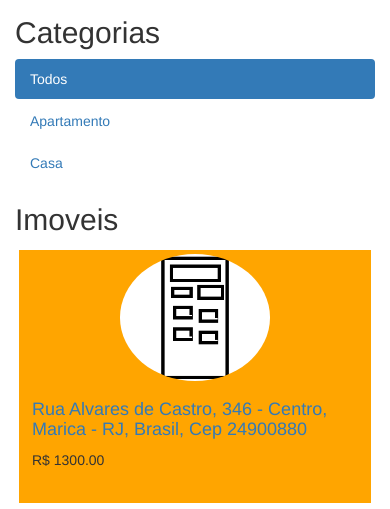
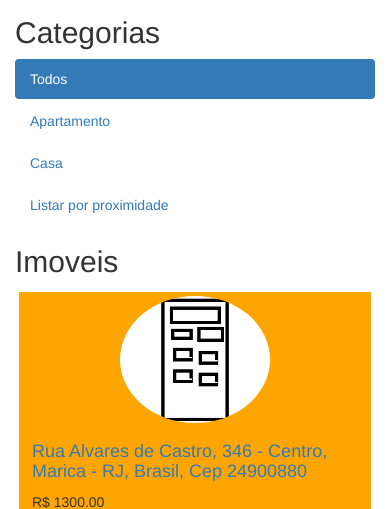
Before and after one commit to jcAxe/aluguelImoveisWeb, a Django app: page /aluguel/ in a window 390 px wide. Shown: the part 54-563 px from the top of the page. Run offline with Django 3.2, Linux system fonts and the light colour scheme; data comes from the database, SQL or seed files in the repository; some libraries are stand-ins or nearby versions.

Commit message:
Coloca aba  para localizacao por proximidade

```diff
--- /dev/null
+++ b/aluguelimoveis/veAluguelImoveis/projectAluguel/aluguel/forms.py
@@ -0,0 +1,5 @@
+from django import forms
+
+class ContactForm(forms.Form):
+    latitude = forms.CharField(required=True)
+    longitude = forms.CharField(required=True)
--- a/aluguelimoveis/veAluguelImoveis/projectAluguel/aluguel/templates/aluguel/imovel/lista.html
+++ b/aluguelimoveis/veAluguelImoveis/projectAluguel/aluguel/templates/aluguel/imovel/lista.html
@@ -17,7 +17,7 @@
                     <div class="col-sm-3">
                         <h2>Categorias</h2>
                         <ul class="nav nav-pills nav-stacked">
-                            <li {% if not categoria %}class="active"{% endif %}>
+                            <li {% if not categoria %}{% if not proximidade %}class="active"{% endif %}{% endif %}>
                                 <a href="{% url 'aluguel:lista_imoveis' %}">Todos</a>
                             </li>
                             {% for c in categorias %}
@@ -25,13 +25,17 @@
                                     <a href="{{ c.get_absolute_path }}">{{ c.nome }}</a>
                                 </li>
                             {% endfor %}
+                             <li {% if proximidade %}class="active"{% endif %}>
+                                    <a href="{% url 'aluguel:lista_proximidade' %}">Listar por proximidade</a>
+                             </li>
 
                         </ul>
                     </div>
 
                     <div class="col-sm-9">
-                        <h2>{% if not categoria %}Imoveis{% else %}{{ categoria.nome }}{% endif %}</h2>
+                        <h2>{% if not categoria %}{% if not proximidade %}Imoveis{% else %}Proximidade{% endif %}{% else %}{{ categoria.nome }}{% endif %}</h2>
                         <div class="row">
+                            {% if not proximidade %}
                             {% for imovel in imoveis %}
                                 <div class="col-md-4 col-sm-6">
                                     <div class="thumbnail">
@@ -48,6 +52,19 @@
                                     </div>
                                 </div>
                             {% endfor %}
+                            {% else %}
+                                <div class="col-md-4 col-sm-6">
+                                    <div class="thumbnail">
+                                        <form action="/latitude/" method="post">
+                                            {% csrf_token %}
+                                            {{ form }}
+                                            <input type="submit" value="Submit" />
+                                        </form>
+
+                                    </div>
+                                </div>
+
+                            {% endif %}
                         </div>
 
 
--- a/aluguelimoveis/veAluguelImoveis/projectAluguel/aluguel/urls.py
+++ b/aluguelimoveis/veAluguelImoveis/projectAluguel/aluguel/urls.py
@@ -7,7 +7,8 @@ urlpatterns = [
 
 
     url(r'^$', views.lista_imoveis, name='lista_imoveis'),
-
+    url(r'^buscaproximidade/$', views.lista_proximidade, name='lista_proximidade'),
+    url(r'^buscaproximidade/(?P<latitude>[-\w]+)/(?P<longitude>[-\w]+)/$', views.lista_proximidade, name='lista_proximidade'),
     # E esta view é utilizada para listar os produtos de uma determinada categoria
     url(r'^(?P<slug_da_categoria>[-\w]+)/$', views.lista_imoveis, name='lista_imoveis_por_categoria'),
 
--- a/aluguelimoveis/veAluguelImoveis/projectAluguel/aluguel/views.py
+++ b/aluguelimoveis/veAluguelImoveis/projectAluguel/aluguel/views.py
@@ -1,3 +1,4 @@
+from aluguel.forms import ContactForm
 from django.shortcuts import render
 
 # Create your views here.
@@ -11,6 +12,7 @@ from .models import Categoria, Imovel
 
 def lista_imoveis(request, slug_da_categoria=None):
     categoria = None
+    proximidade = False
     categorias = Categoria.objects.all()
     imoveis = Imovel.objects.filter(disponivel=True)
     if slug_da_categoria:
@@ -19,8 +21,35 @@ def lista_imoveis(request, slug_da_categoria=None):
 
     return render(request, 'aluguel/imovel/lista.html', {'categorias': categorias,
                                                          'imoveis': imoveis,
-                                                         'categoria': categoria})
+                                                         'categoria': categoria,
+                                                         'proximidade': proximidade})
+def lista_proximidade(request):
+    latitude = None
+    longitude = None
+    categoria = None
+    proximidade = True
+    categorias = Categoria.objects.all()
+    imoveis = Imovel.objects.filter(disponivel=True)
+    if request.method == 'POST':  # If the form has been submitted...
+        form = ContactForm(request.POST)  # A form bound to the POST data
+        if form.is_valid():  # All validation rules pass
+            # Process the data in form.cleaned_data
+            # ...
 
+            print
+            form.cleaned_data['formLatitude']
+            form.cleaned_data['formLongitude']
+            #return HttpResponseRedirect('/thanks/')  # Redirect after POST
+    else:
+        form = ContactForm()  # An unbound form
+        pass
+
+    return render(request, 'aluguel/imovel/lista.html', {'categorias': categorias,
+                                                         'imoveis': imoveis,
+                                                         'categoria': categoria,
+                                                         'proximidade':proximidade,
+                                                         'latitude': latitude,
+                                                         'longitude': longitude})
 def exibe_imovel(request, id, slug_do_imovel):
     # Esta view espera receber o id do produto e seu slug para recuperar o produto
     # Podemos recuperar o produto apenas com o seu id uma vez que ele é unique.
```
